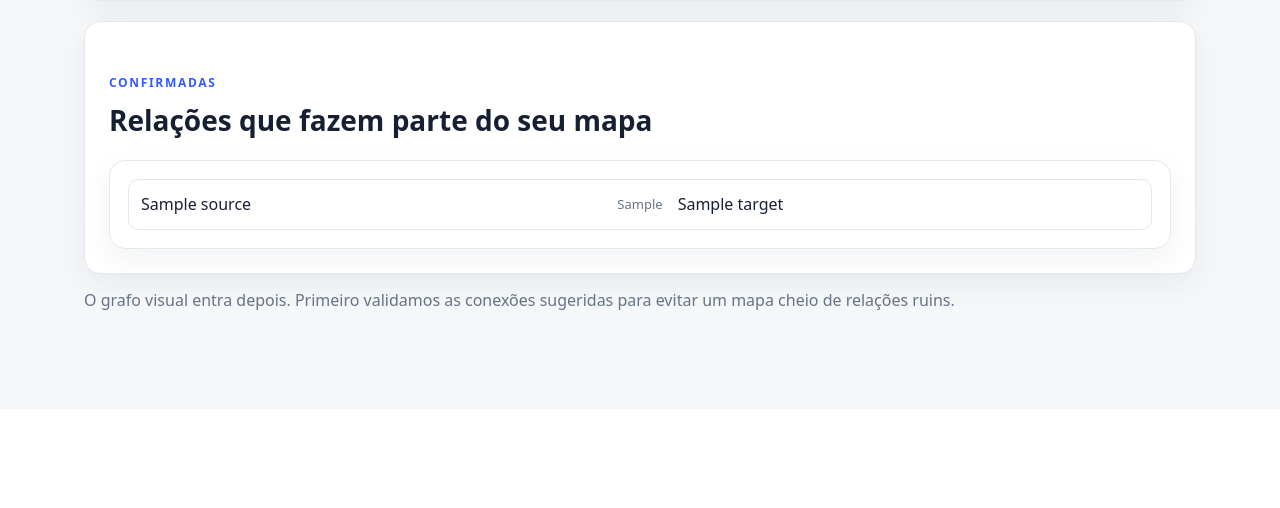
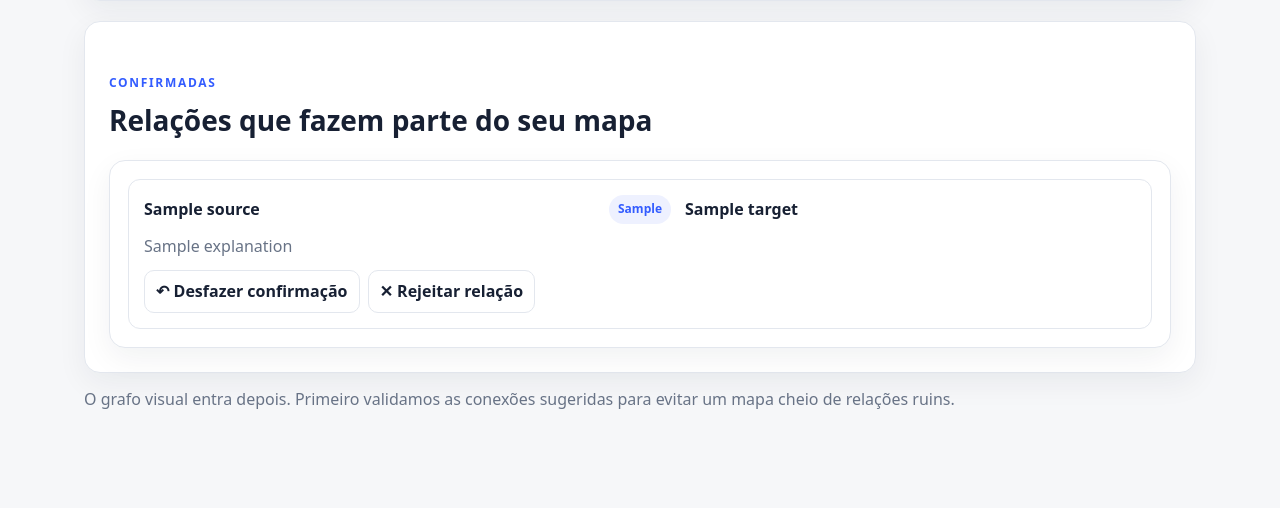
Before and after one commit to ramkar987/segundo_cerebro, a Django app: template templates/knowledge/connections.html in a window 1280 px wide. Shown: the part 776-1284 px from the top of the page. Before the commit the page ends 1086 px from the top, so only its background shows below. Run offline with Django 5.2, Linux system fonts and the light colour scheme; the template is opened without the code that fills it: most values are stand-ins (such as "Sample title", 1, 10 or a date in 2020).

Commit message:
Manage confirmed relations from connections page

```diff
--- a/templates/knowledge/connections.html
+++ b/templates/knowledge/connections.html
@@ -84,10 +84,25 @@
 
   <div class="relations big">
     {% for relation in confirmed_relations %}
-      <div class="relation-row">
-        <a href="{{ relation.source.get_absolute_url }}">{{ relation.source.title }}</a>
-        <span>{{ relation.get_relation_type_display }}</span>
-        <a href="{{ relation.target.get_absolute_url }}">{{ relation.target.title }}</a>
+      <div class="relation-card">
+        <div class="relation-pair">
+          <a href="{{ relation.source.get_absolute_url }}"><strong>{{ relation.source.title }}</strong></a>
+          <span class="relation-type">{{ relation.get_relation_type_display }}</span>
+          <a href="{{ relation.target.get_absolute_url }}"><strong>{{ relation.target.title }}</strong></a>
+        </div>
+        {% if relation.explanation %}
+          <p class="muted">{{ relation.explanation }}</p>
+        {% endif %}
+        <div class="relation-actions">
+          <form method="post" action="{% url 'unconfirm_relation' relation.pk %}">
+            {% csrf_token %}
+            <button type="submit">↶ Desfazer confirmação</button>
+          </form>
+          <form method="post" action="{% url 'reject_relation' relation.pk %}">
+            {% csrf_token %}
+            <button type="submit">✕ Rejeitar relação</button>
+          </form>
+        </div>
       </div>
     {% empty %}
       <div class="empty">Nenhuma relação confirmada ainda.</div>
```
